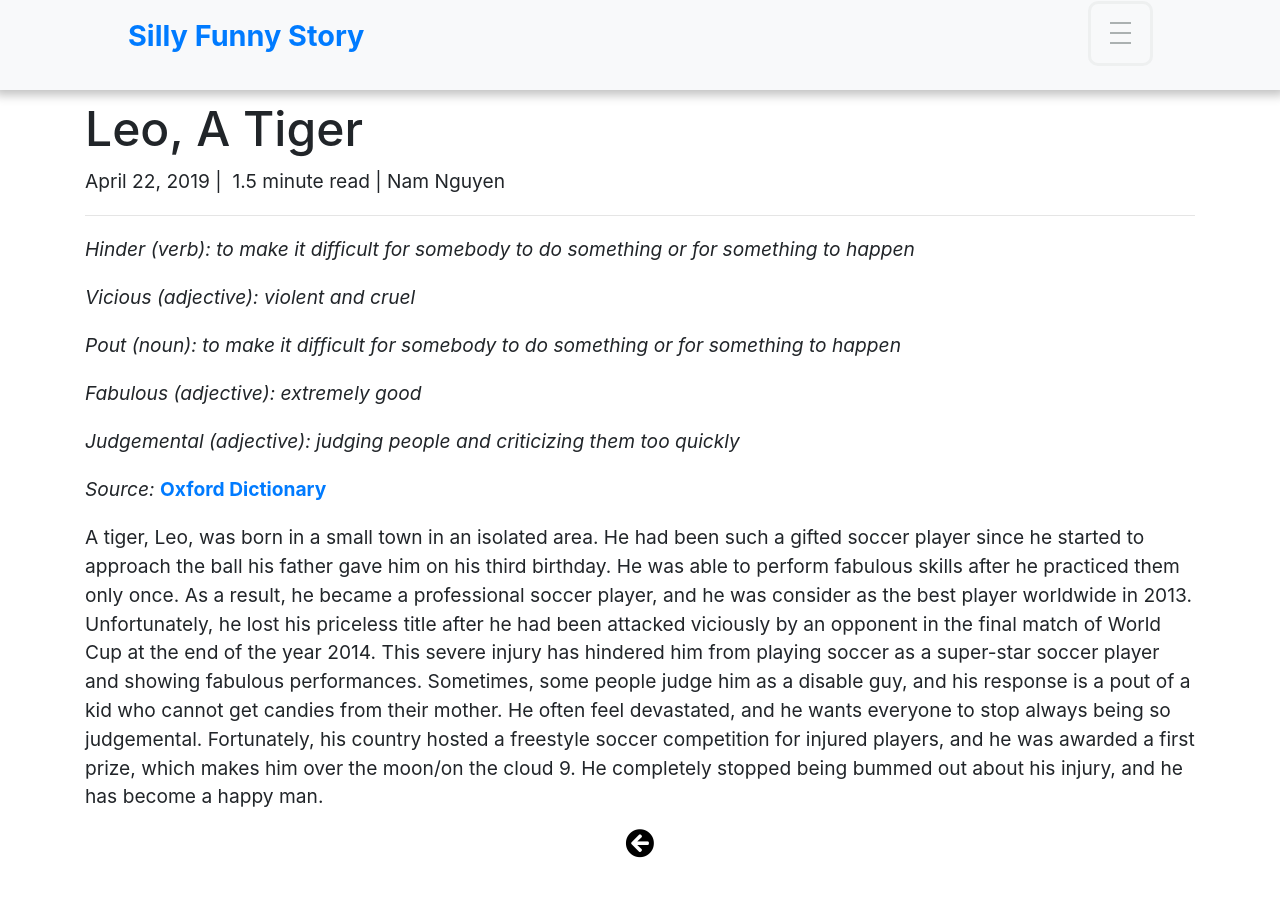
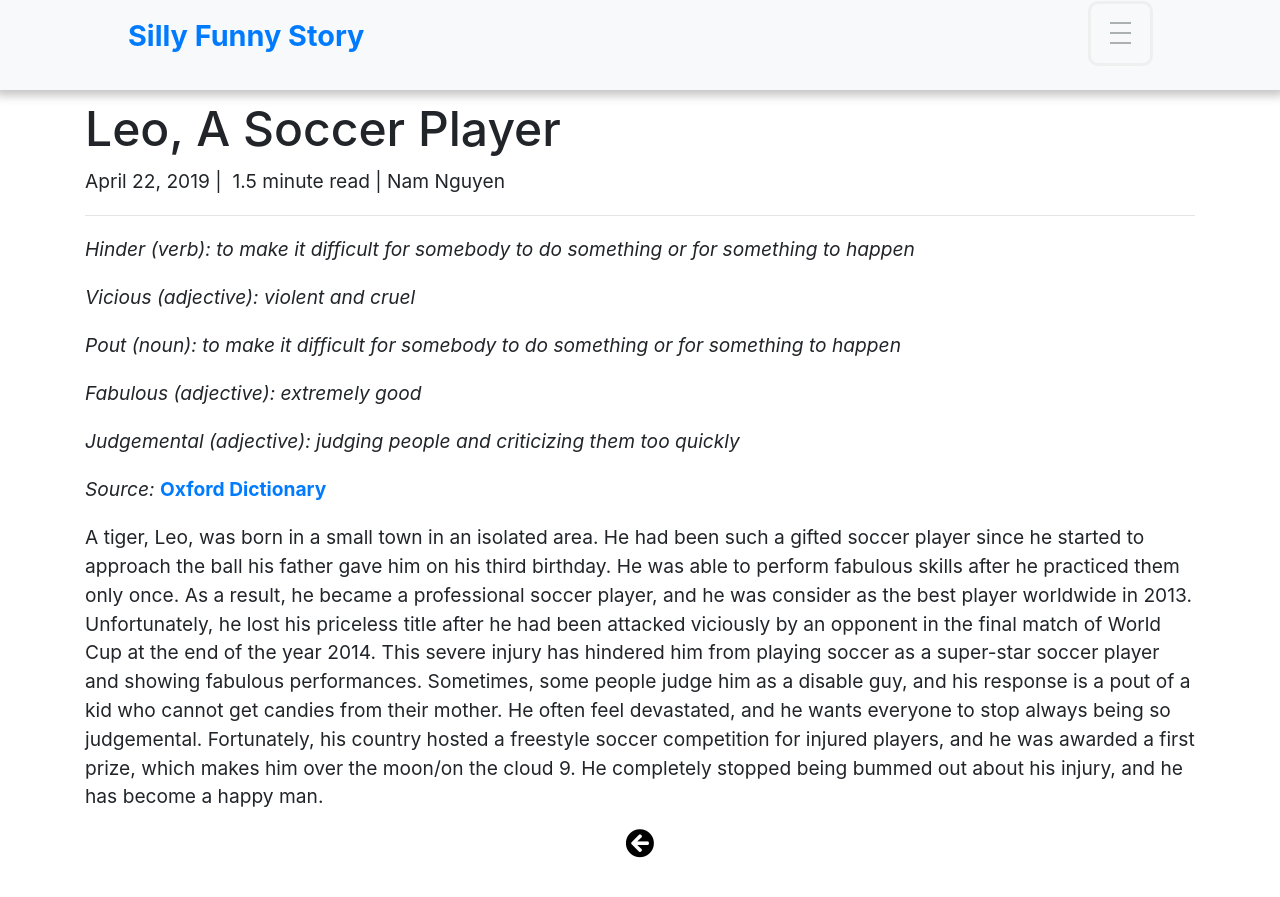
Before and after one commit to nnfunny/small-blog, a Jekyll site: the page built from _posts/2019-04-22-Tiger-Leo.md, in a window 1280 px wide. Shown: the top 897 px of the page. Built offline with Jekyll 4.4.1, drawn with Linux system fonts in a browser that asks for light colours; nearby versions of some CDN libraries.

Commit message:
Update title

```diff
--- a/_posts/2019-04-22-Tiger-Leo.md
+++ b/_posts/2019-04-22-Tiger-Leo.md
@@ -1,5 +1,5 @@
 ---
-title: Leo,     A Tiger
+title: Leo, A Soccer Player
 author: Nam Nguyen
 read: 1.5
 permalink: "6"
```
